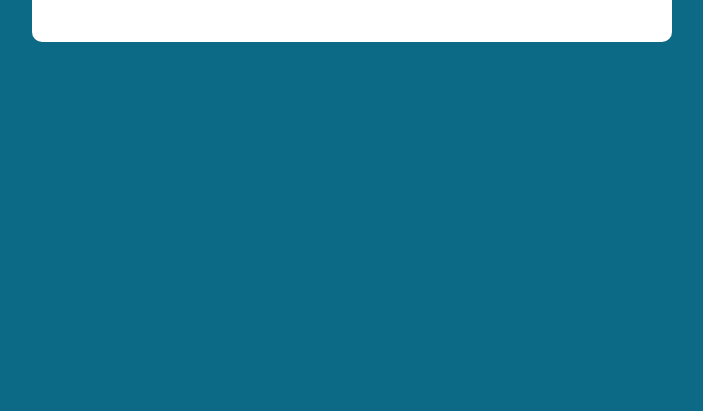
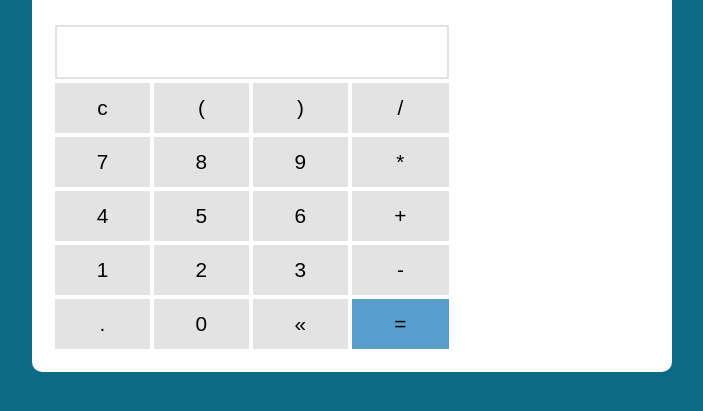
Before and after one commit to JhowReis/Calculator-JavaScript, a plain HTML site: page index.html in a window 1280 px wide. Shown: the part 131-542 px from the top of the page, without its empty margins (288-991 px from the left). Drawn offline with Linux system fonts and the light colour scheme.

Commit message:
creating css and html structure

```diff
--- a/assets/css/style.css
+++ b/assets/css/style.css
@@ -54,3 +54,37 @@ form button {
 form button:hover {
   background: var(--primary-color-darker);
 }
+
+.calculator{
+  width: 400px;
+}
+
+.display{
+  font-size: 2em;
+  width: 100%;
+  text-align: right;
+  border: 2px solid #dfdfdfdf;
+}
+.display:focus{
+  border: 2px solid #000000df;
+
+}
+.btn{
+  width: 100%;
+  height: 50px;
+  font-size: 1em;
+  border: none;
+  background: #dfdfdfdf;
+  cursor: pointer;
+}
+.btn:hover{
+  background: #b1b1b1df;
+}
+
+.btn-equal{
+  background: rgb(89, 159, 206);
+}
+.btn-equal:hover{
+  background: rgb(6, 87, 141);
+  color:#fff;
+}
--- a/index.html
+++ b/index.html
@@ -11,6 +11,41 @@
   <body>
     <section class="container">
       <h1>Calculator</h1>
+      <table class="calculator">
+        <tr>
+          <td colspan="4"><input type="text" class="display"></td>
+        </tr>
+        <tr>
+          <td><button class="btn btn-clear">c</button></td>
+          <td><button class="btn btn-number">(</button></td>
+          <td><button class="btn btn-number">)</button></td>
+          <td><button class="btn btn-number">/</button></td>
+        </tr>
+        <tr>
+          <td><button class="btn btn-number">7</button></td>
+          <td><button class="btn btn-number">8</button></td>
+          <td><button class="btn btn-number">9</button></td>
+          <td><button class="btn btn-number">*</button></td>
+        </tr>
+        <tr>
+          <td><button class="btn btn-number">4</button></td>
+          <td><button class="btn btn-number">5</button></td>
+          <td><button class="btn btn-number">6</button></td>
+          <td><button class="btn btn-number">+</button></td>
+        </tr>
+        <tr>
+          <td><button class="btn btn-number">1</button></td>
+          <td><button class="btn btn-number">2</button></td>
+          <td><button class="btn btn-number">3</button></td>
+          <td><button class="btn btn-number">-</button></td>
+        </tr>
+        <tr>
+          <td><button class="btn btn-number">.</button></td>
+          <td><button class="btn btn-number">0</button></td>
+          <td><button class="btn btn-del">&laquo;</button></td>
+          <td><button class="btn btn-equal"> = </button></td>
+        </tr>
+      </table>
     </section>
     <script src="./assets/js/main.js"></script>
   </body>
```
